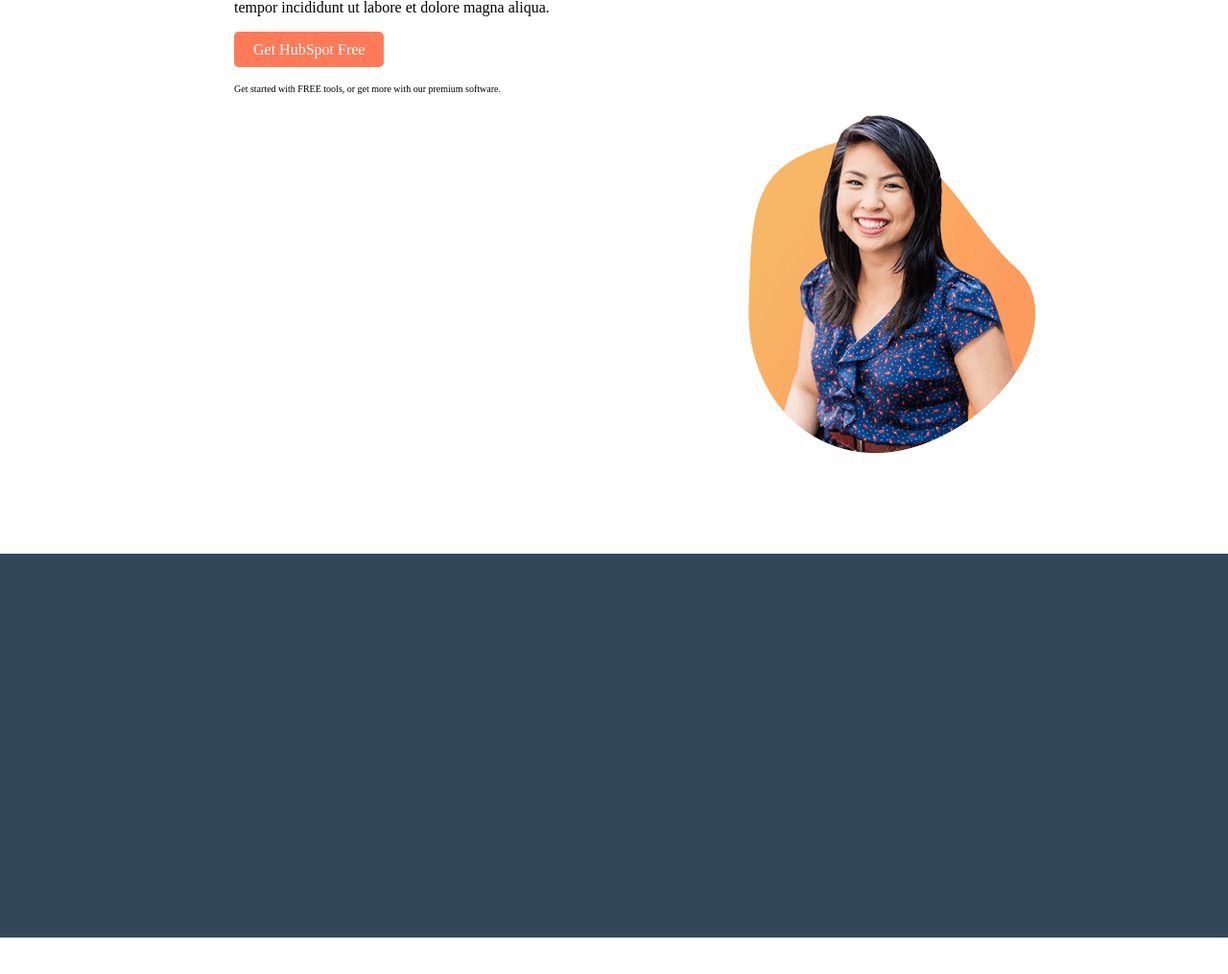
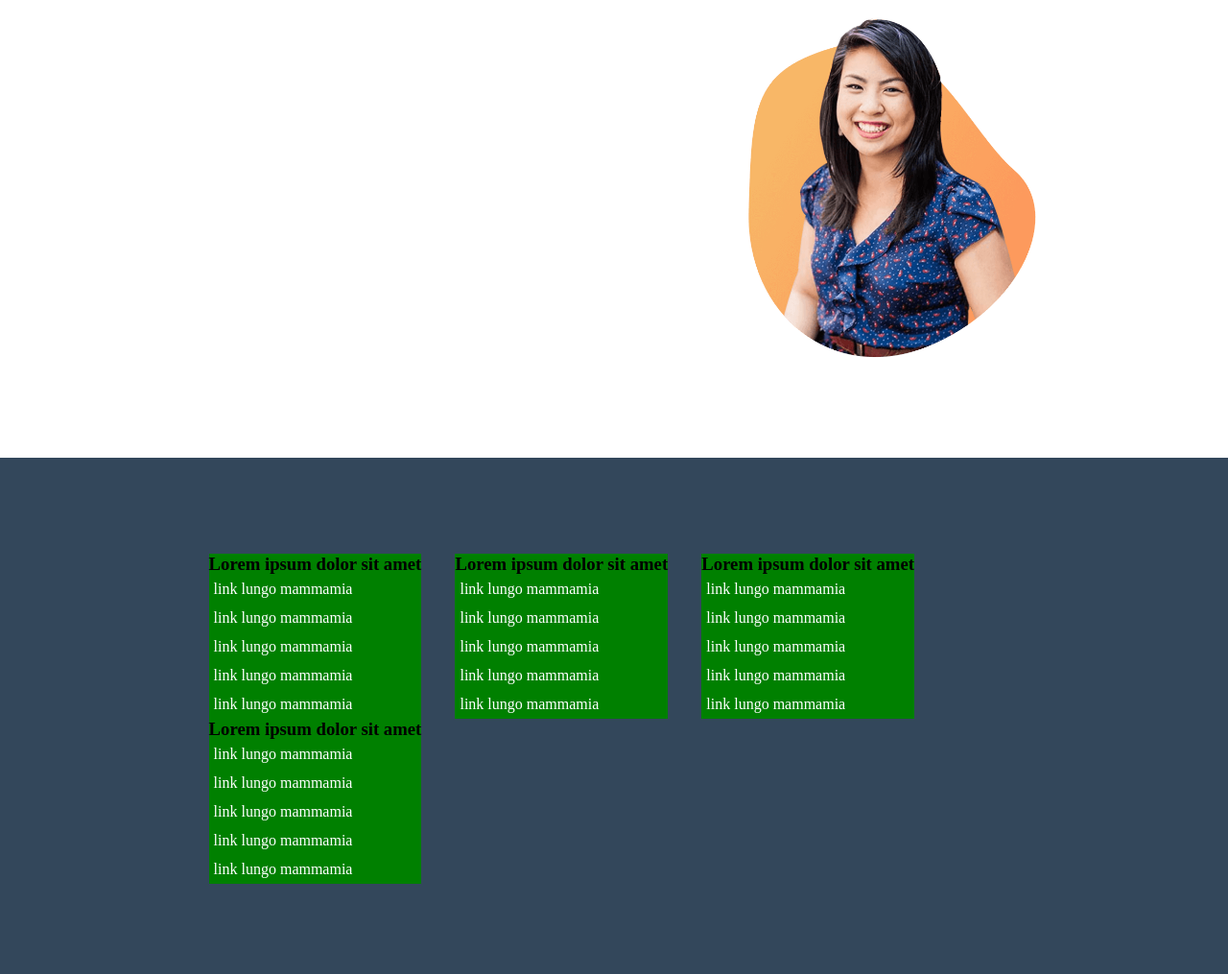
Before and after one commit to vonaxl/html-css-hubspot, a plain HTML site: page index.html in a window 1280 px wide. Shown: the part 4452-5467 px from the top of the page at 96% size. Before the commit the page ends 5429 px from the top, so only its background shows below. Drawn offline with Linux system fonts and the light colour scheme.

Commit message:
added footer structure firstrow

```diff
--- a/css/style.css
+++ b/css/style.css
@@ -356,7 +356,7 @@ article section.shopify .shopifyrow .logocontainer .floatleft img{
 article section.shopify .shopifyrow.b {
   padding-left: 5%;
   position: relative;
-  padding-top: 200px;
+  padding-top: 100px;
 }
 
 article section.shopify .shopifyrow.b .txtcontainer {
@@ -391,6 +391,24 @@ article section.shopify .shopifyrow.b .txtcontainer p:nth-of-type(2){
 /* /article rules*/
 
 footer{
-  height: 50vh;
+  padding: 100px 200px 100px 200px;
   background-color: #33475B;
 }
+
+footer .firstrow::after{
+  content: "";
+  display: table;
+  clear: both;
+}
+
+footer .firstrow .floatleft{
+  padding-left: 10px 10px 10px 10px;
+  background-color: green;
+  margin-left: 2%;
+  margin-right: 2%;
+}
+
+footer .firstrow .floatleft li{
+  float: none;
+  text-align: left;
+}
--- a/index.html
+++ b/index.html
@@ -267,6 +267,51 @@
 
       <!-- footer with different floats-->
       <footer>
+        <div class="firstrow">
+          <div class="floatleft">
+            <h3>Lorem ipsum dolor sit amet</h3>
+            <ul>
+              <li><a href="#">link lungo mammamia</a></li>
+              <li><a href="#">link lungo mammamia</a></li>
+              <li><a href="#">link lungo mammamia</a></li>
+              <li><a href="#">link lungo mammamia</a></li>
+              <li><a href="#">link lungo mammamia</a></li>
+            </ul>
+          </div>
+          <div class="floatleft">
+            <h3>Lorem ipsum dolor sit amet</h3>
+            <ul>
+              <li><a href="#">link lungo mammamia</a></li>
+              <li><a href="#">link lungo mammamia</a></li>
+              <li><a href="#">link lungo mammamia</a></li>
+              <li><a href="#">link lungo mammamia</a></li>
+              <li><a href="#">link lungo mammamia</a></li>
+            </ul>
+          </div>
+          <div class="floatleft">
+            <h3>Lorem ipsum dolor sit amet</h3>
+            <ul>
+              <li><a href="#">link lungo mammamia</a></li>
+              <li><a href="#">link lungo mammamia</a></li>
+              <li><a href="#">link lungo mammamia</a></li>
+              <li><a href="#">link lungo mammamia</a></li>
+              <li><a href="#">link lungo mammamia</a></li>
+            </ul>
+          </div>
+          <div class="floatleft">
+            <h3>Lorem ipsum dolor sit amet</h3>
+            <ul>
+              <li><a href="#">link lungo mammamia</a></li>
+              <li><a href="#">link lungo mammamia</a></li>
+              <li><a href="#">link lungo mammamia</a></li>
+              <li><a href="#">link lungo mammamia</a></li>
+              <li><a href="#">link lungo mammamia</a></li>
+            </ul>
+          </div>
+
+        </div>
+        <div class="secondrow"></div>
+        <div class="thirdrow"></div>
 
       </footer>
       <!-- /footer with different floats-->
```
